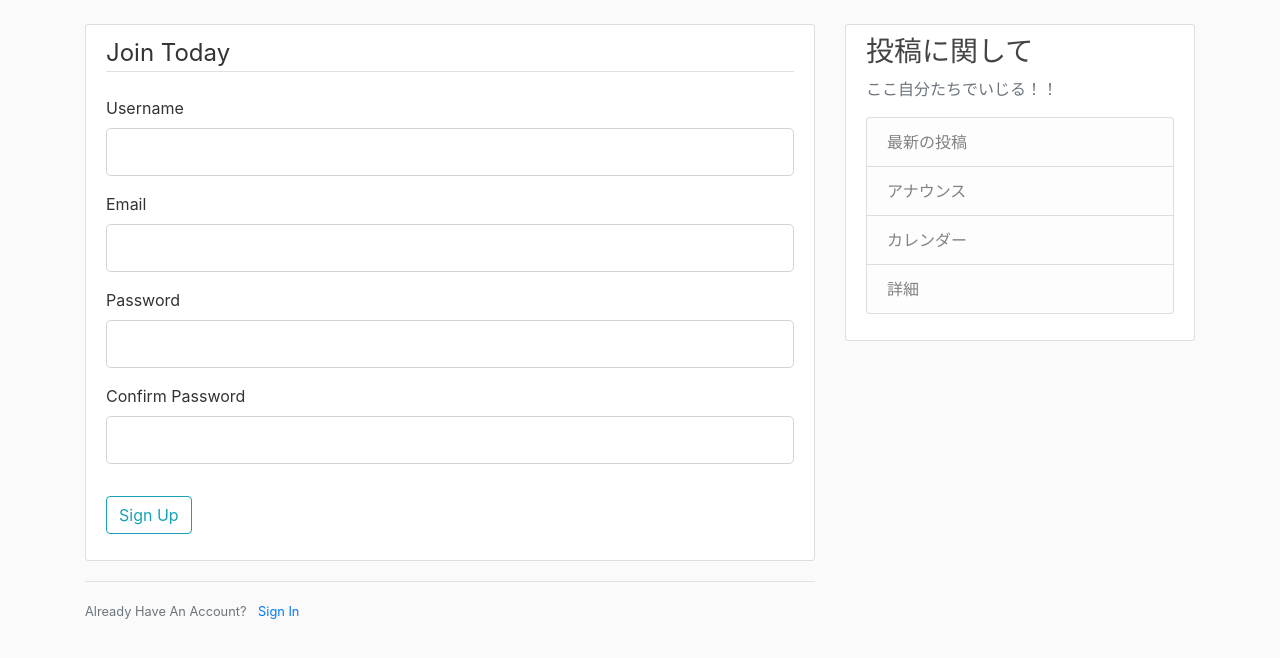
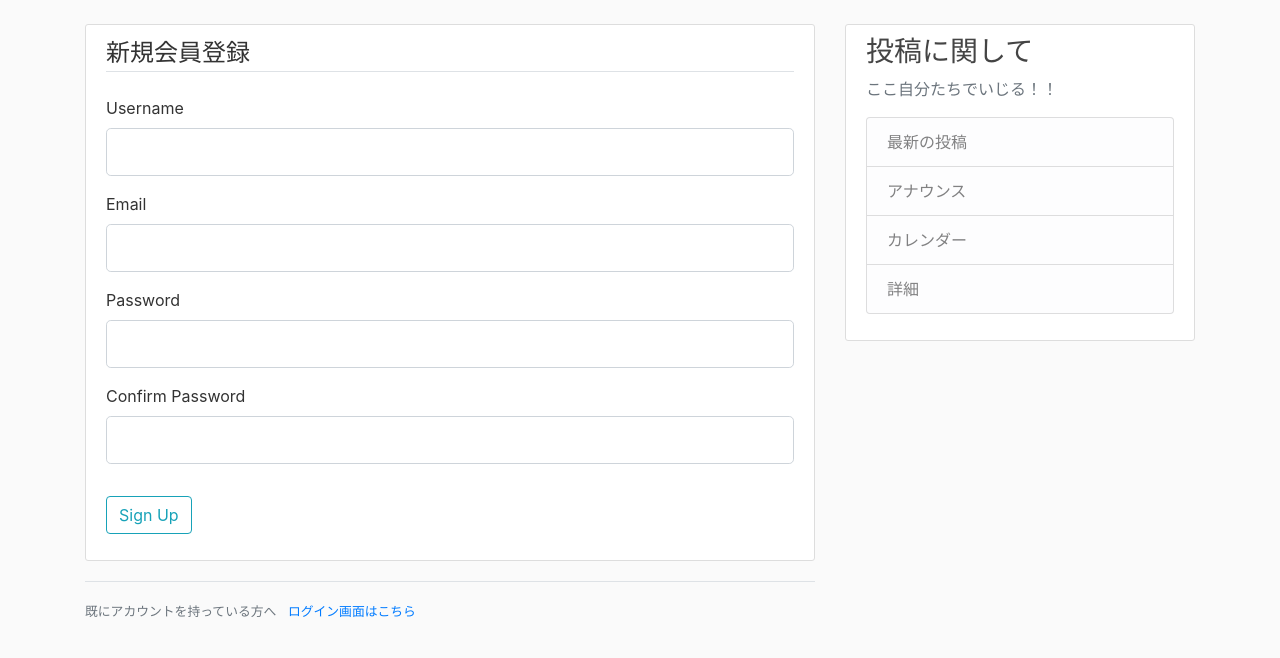
Before and after one commit to DanEiju/21Spring_WebSite, a Flask app: page /register in a window 1280 px wide. Shown: the part 56-714 px from the top of the page. Run offline with Flask 2, Linux system fonts and the light colour scheme; some libraries are stand-ins or nearby versions.

Commit message:
register.html

```diff
--- a/WebApp/flaskblog/templates/register.html
+++ b/WebApp/flaskblog/templates/register.html
@@ -4,7 +4,7 @@
         <form method="POST" action="">
             {{ form.hidden_tag() }}
             <fieldset class="form-group">
-                <legend class="border-bottom mb-4">Join Today</legend>
+                <legend class="border-bottom mb-4">新規会員登録</legend>
                 <div class="form-group">
                     {{ form.username.label(class="form-control-label") }}
 
@@ -66,7 +66,7 @@
     </div>
     <div class="border-top pt-3">
         <small class="text-muted">
-            Already Have An Account? <a class="ml-2" href="{{ url_for('login') }}">Sign In</a>
+            既にアカウントを持っている方へ <a class="ml-2" href="{{ url_for('login') }}">ログイン画面はこちら</a>
         </small>
     </div>
 {% endblock content %}
```
